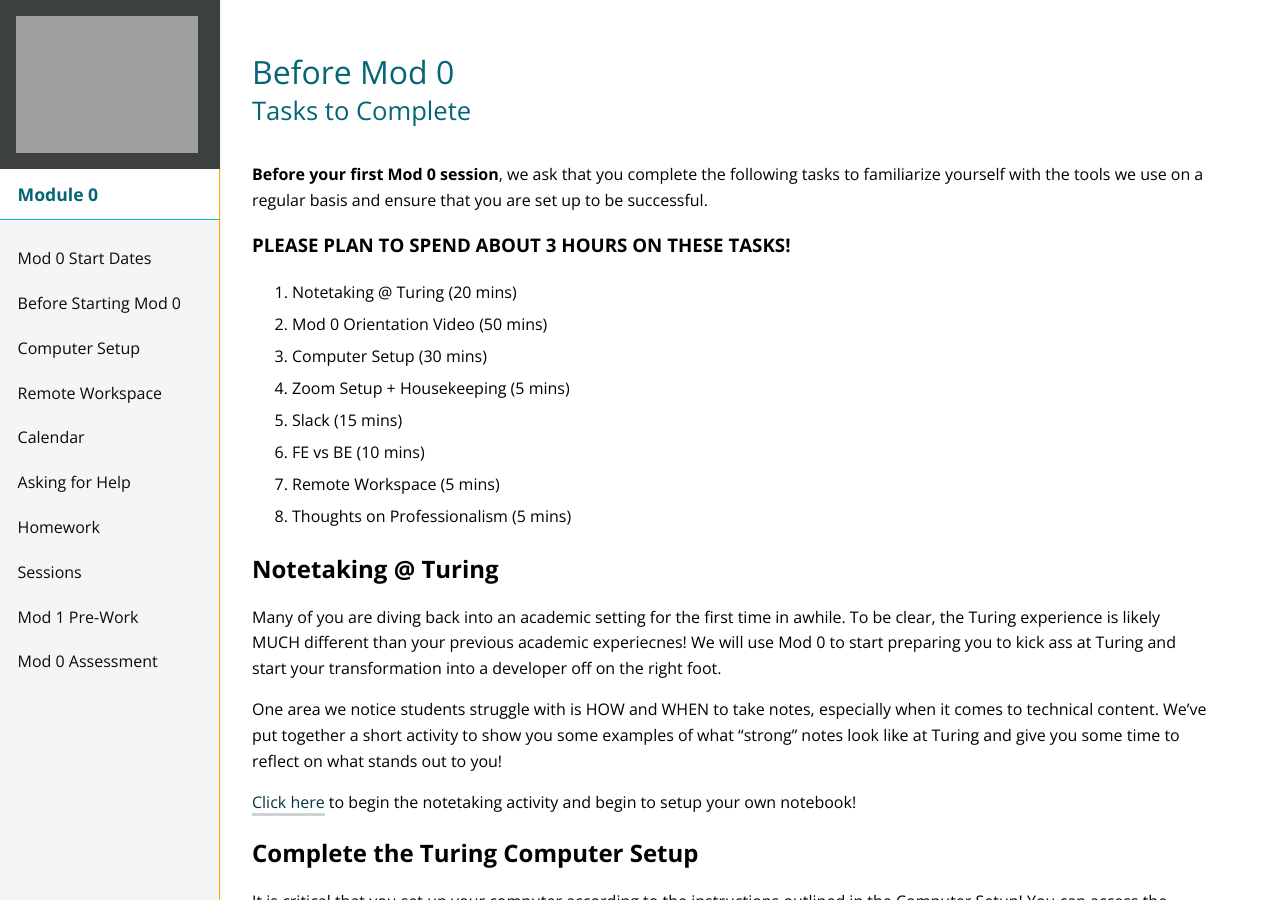
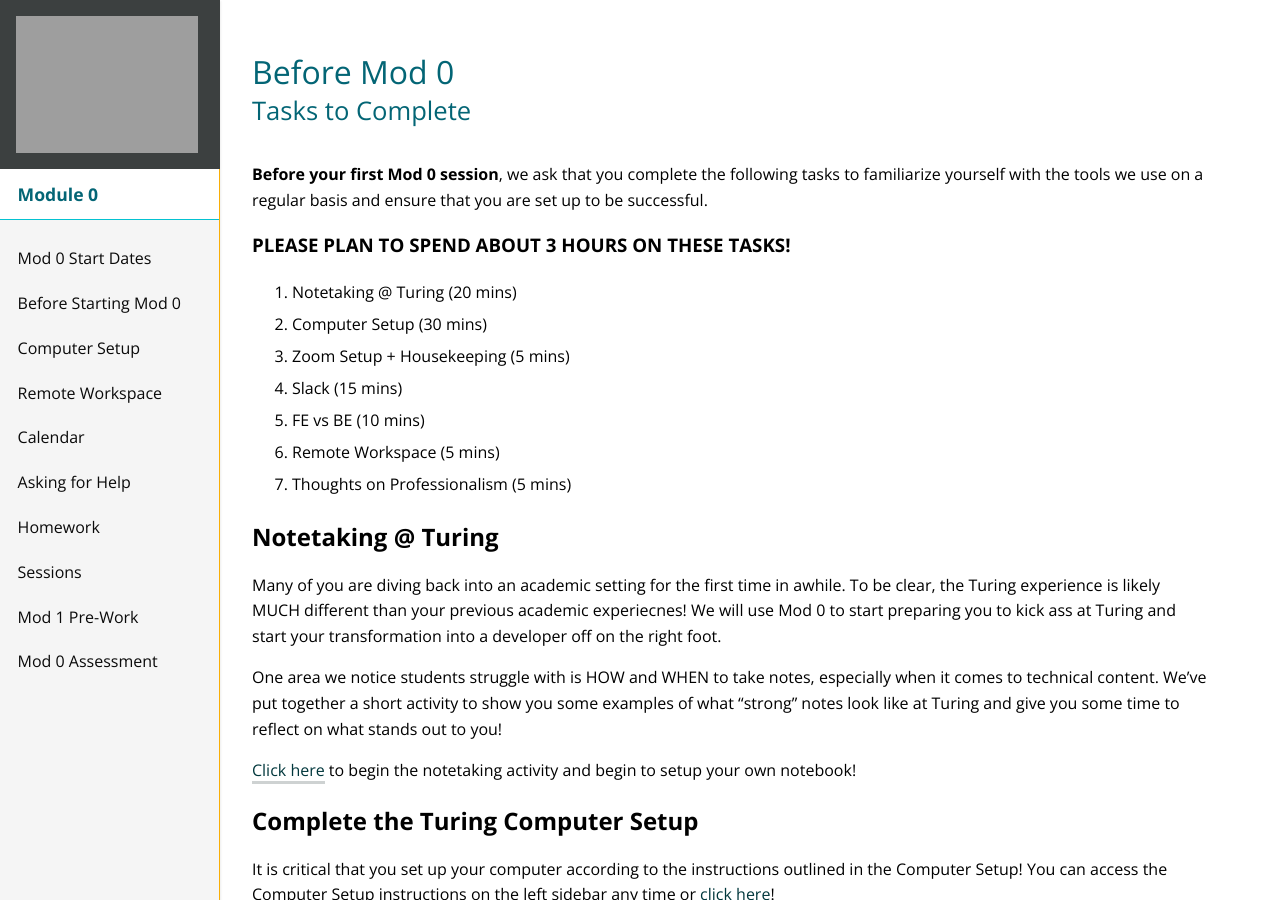
Before and after one commit to turingschool/mod-0-curriculum, a Jekyll site: the page built from before-mod-0.md, in a window 1280 px wide and 900 px high. Built offline with Jekyll 4.4.1, drawn with Linux system fonts in a browser that asks for light colours; nearby versions of some CDN libraries.

Commit message:
Remove req for Mod 0 Orientation video

```diff
--- a/before-mod-0.md
+++ b/before-mod-0.md
@@ -10,7 +10,6 @@
 ### PLEASE PLAN TO SPEND ABOUT 3 HOURS ON THESE TASKS!
 
 1. Notetaking @ Turing (20 mins)
-1. Mod 0 Orientation Video (50 mins)
 1. Computer Setup (30 mins)
 1. Zoom Setup + Housekeeping (5 mins)
 1. Slack (15 mins)
```
